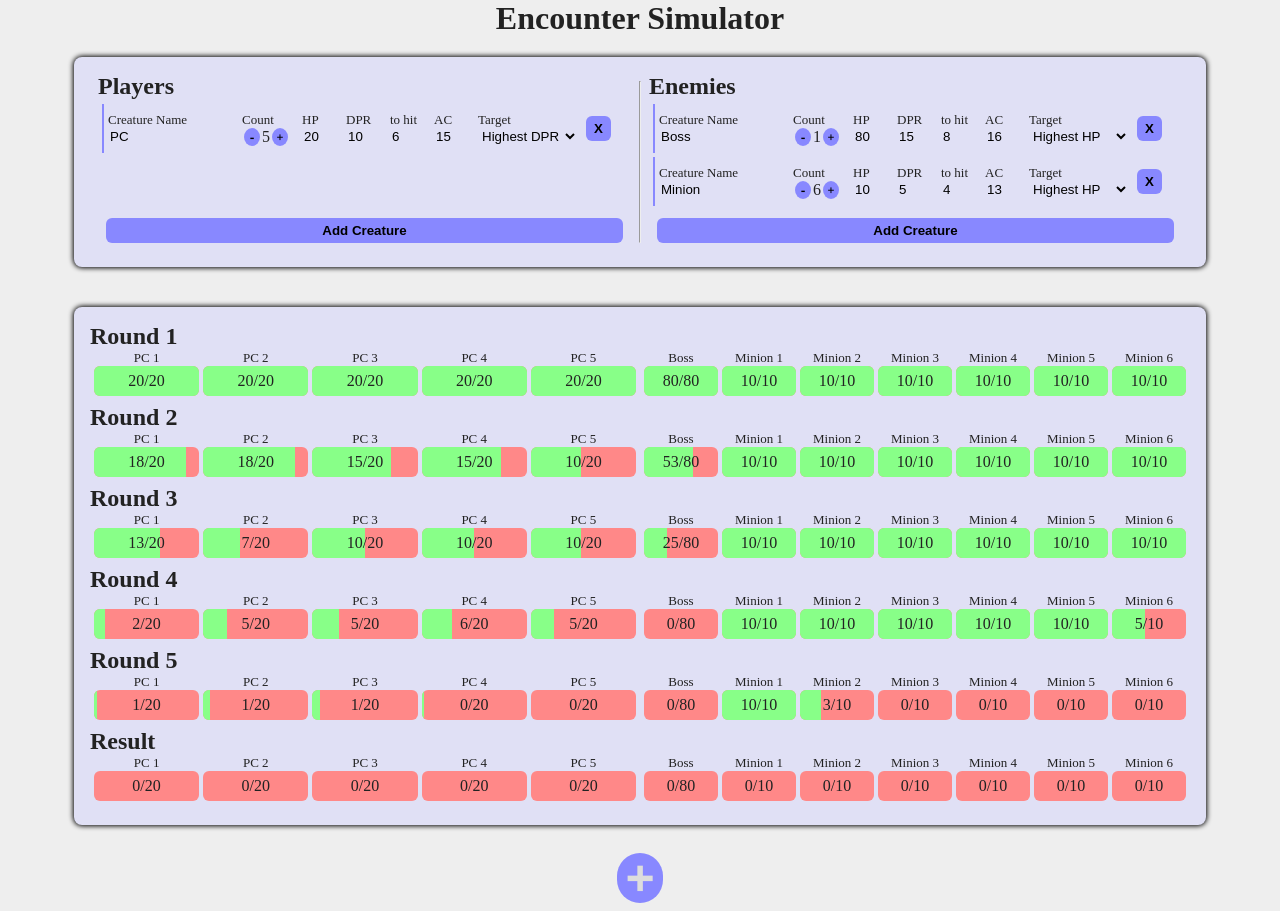
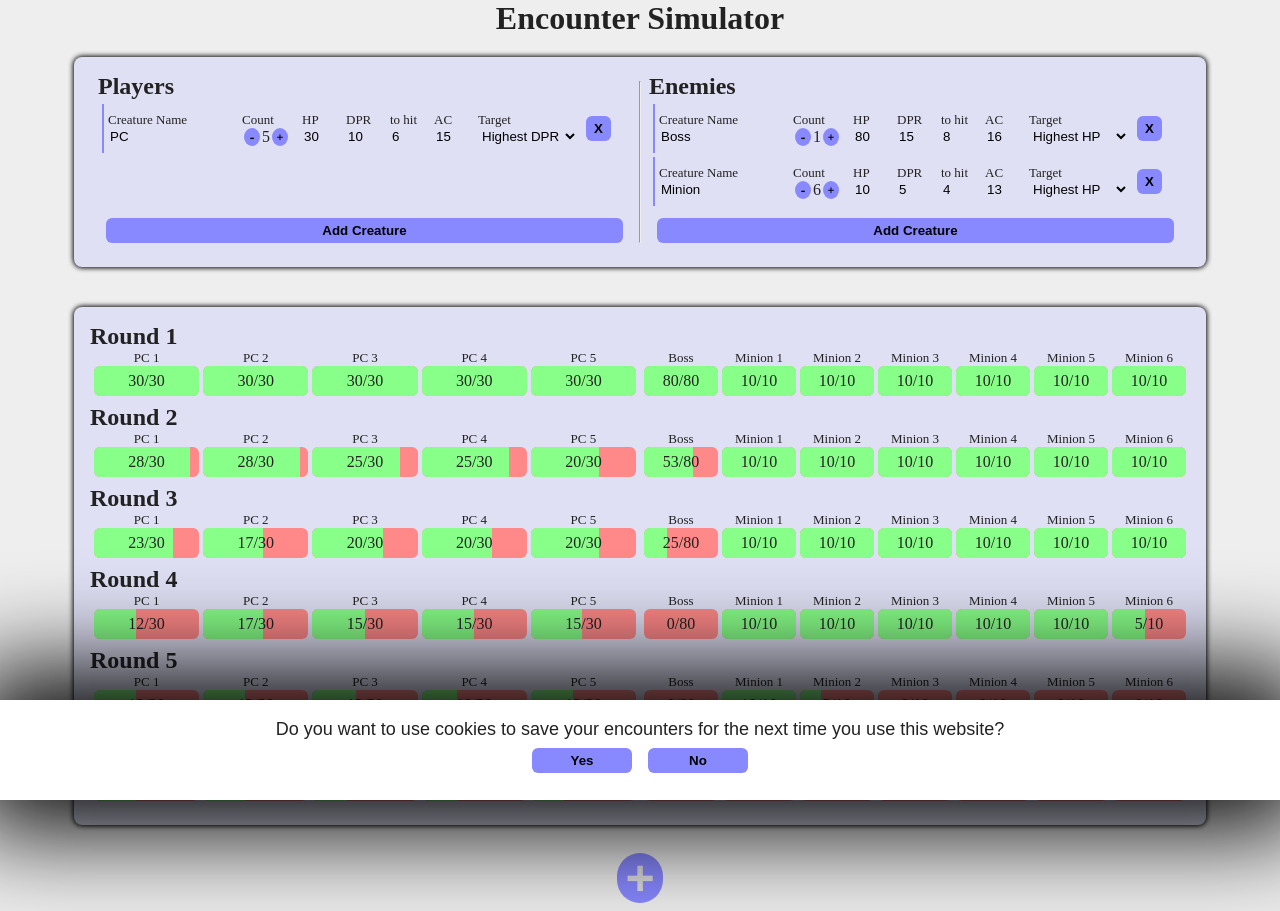
Before and after one commit to Trekiros/battleSim, a Next.js app: page / in a window 1280 px wide. Built offline with nearby package versions, Linux system fonts and the light colour scheme.

Commit message:
opt-in cookies support

```diff
--- a/pages/index.module.scss
+++ b/pages/index.module.scss
@@ -25,4 +25,33 @@
     &:hover .plus {
         transform: rotate(180deg);
     }
+
 }
+
+.rgpd {
+    position: fixed;
+    z-index: 5;
+    bottom: 0;
+    left: 0;
+    width: 100%;
+    height: 100px;
+
+    display: flex;
+    flex-direction: column;
+    align-items: center;
+    justify-content: center;
+
+    background: white;
+    box-shadow: 0 0 100px 30px black;
+    font-size: large;
+    font-family: Arial, Helvetica, sans-serif;
+
+    button {
+        width: 100px;
+        height: 25px;
+    }
+
+    &:not(.visible) {
+        display:none;
+    }
+}
--- a/pages/index.tsx
+++ b/pages/index.tsx
@@ -8,6 +8,7 @@ import styles from './index.module.scss'
 export default function Home() {
   const [players, setPlayersModel] = useState([] as Team)
   const [encounters, setEncountersModel] = useState([] as Encounter[])
+  const [useCookies, setUseCookies] = useState(undefined as boolean | undefined)
 
   // Whenever the simulation parameters change, re-run the simulation then save the results
   function onTeamsChanged(players: Team, encounters: Encounter[]) {
@@ -30,8 +31,10 @@ export default function Home() {
     setPlayersModel(players)
     setEncountersModel(encounters)
 
-    sessionStorage.setItem('players', JSON.stringify(players))
-    sessionStorage.setItem('encounters', JSON.stringify(encounters.map(({monsters}) => ({monsters}))))
+    if (useCookies) {
+      sessionStorage.setItem('players', JSON.stringify(players))
+      sessionStorage.setItem('encounters', JSON.stringify(encounters.map(({monsters}) => ({monsters}))))
+    }
   }
 
   // On page load, recover session details, or provide default example
@@ -39,8 +42,12 @@ export default function Home() {
     const savedPlayers = sessionStorage.getItem('players')
     const savedEncounters = sessionStorage.getItem('encounters')
 
+    if (savedPlayers || savedEncounters) {
+      setUseCookies(true)
+    }
+
     const players: Team = savedPlayers ? JSON.parse(savedPlayers)
-      : [ { name: 'PC', count: 5, hp: 20, dpr: 10, toHit: 6, AC: 15, target: 'enemy with highest DPR' } ]
+      : [ { name: 'PC', count: 5, hp: 30, dpr: 10, toHit: 6, AC: 15, target: 'enemy with highest DPR' } ]
 
     let encounters: Encounter[] = savedEncounters ? JSON.parse(savedEncounters) : []
     if (!encounters.length) {
@@ -112,6 +119,14 @@ export default function Home() {
           </button>
         </div>
       </main>
+
+      <div className={`${styles.rgpd} ${(useCookies === undefined) ? styles.visible : ''}`}>
+        Do you want to use cookies to save your encounters for the next time you use this website?
+        <div className={styles.buttons}>
+          <button onClick={() => setUseCookies(true)}>Yes</button>
+          <button onClick={() => setUseCookies(false)}>No</button>
+        </div>
+      </div>
     </React.Fragment>
   )
 }
```
